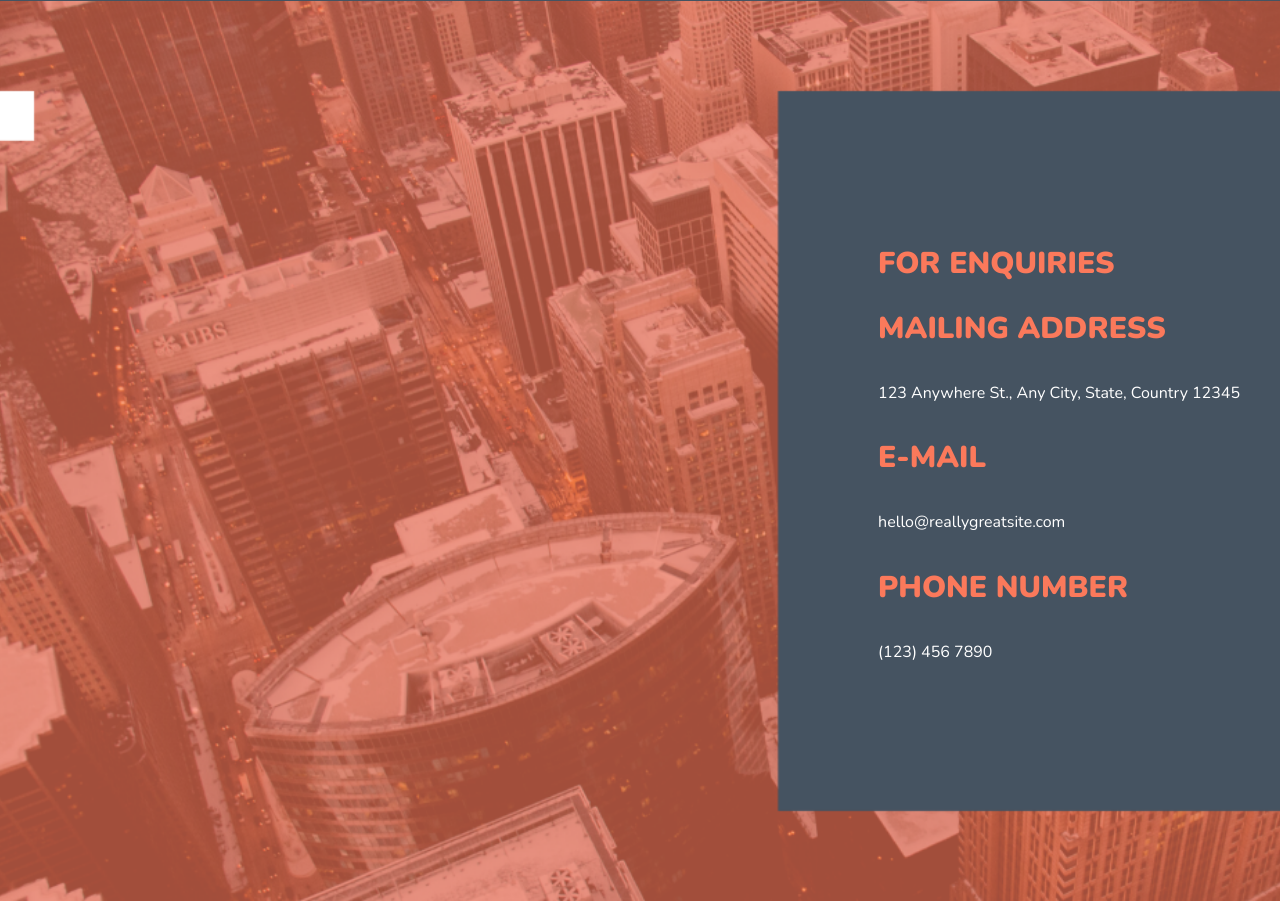
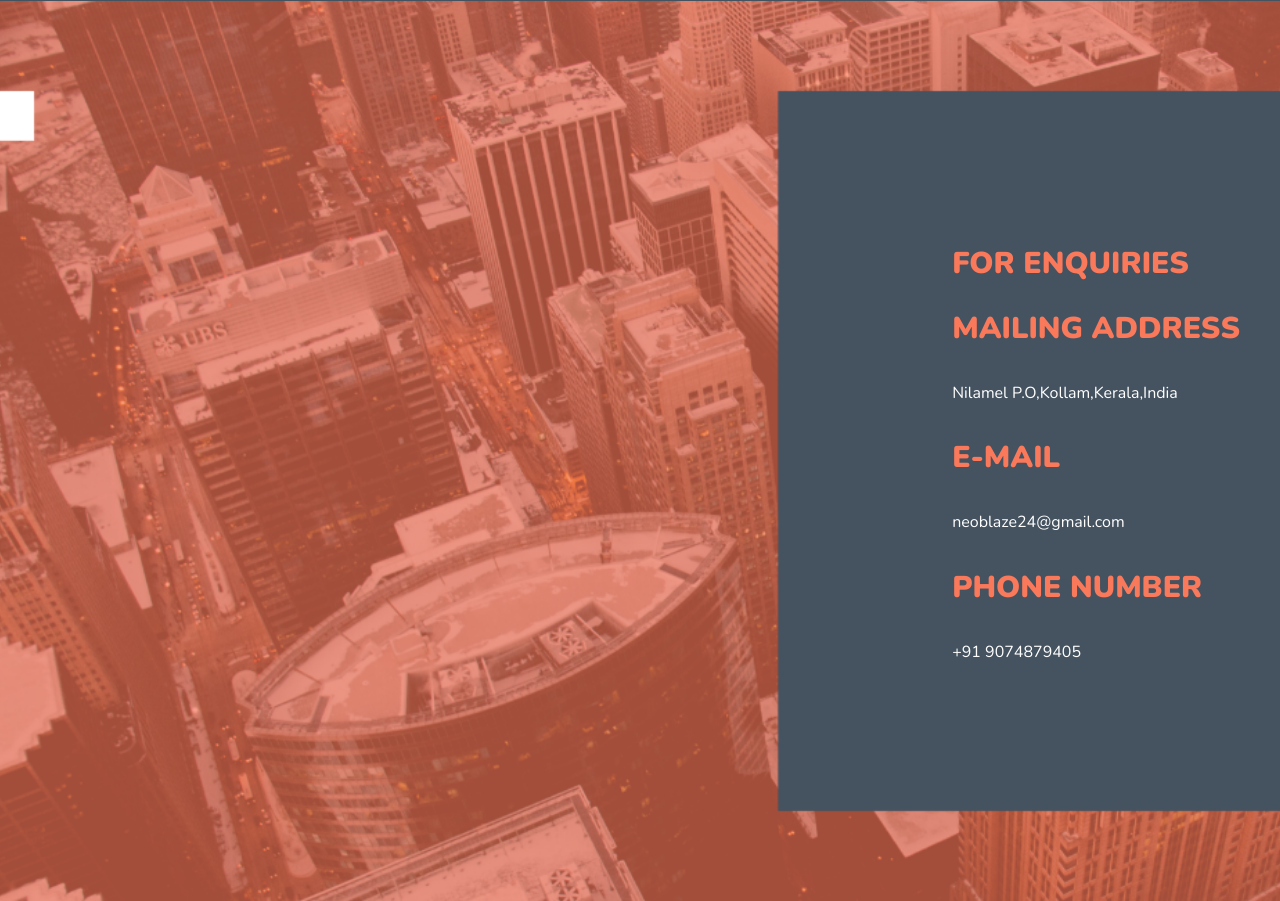
Before and after one commit to ShahinSha-dot/port-folio, a plain HTML site: page index.html in a window 1280 px wide. Shown: the part 2694-3595 px from the top of the page. Drawn offline with nearby package versions, Linux system fonts and the light colour scheme.

Commit message:
Update index.html

```diff
--- a/index.html
+++ b/index.html
@@ -68,11 +68,11 @@
                <div class="foot">
                   <h1>FOR ENQUIRIES</h1>
                   <h4>MAILING ADDRESS</h4>
-                  <p>123 Anywhere St., Any City, State, Country 12345</p>
+                  <p>Nilamel P.O,Kollam,Kerala,India</p>
                   <h4>E-MAIL</h4>
-                  <p>hello@reallygreatsite.com</p>
+                  <p>neoblaze24@gmail.com</p>
                   <h4>PHONE NUMBER</h4>
-                  <p>(123) 456 7890</p>
+                  <p>+91 9074879405</p>
                 </div>
             </footer>
         </main>
```
